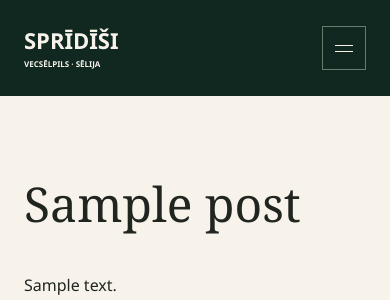
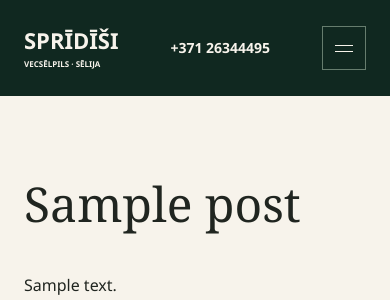
Before and after one commit to AigarsAvotins/spridisi.com, a WordPress theme: template page.php in a window 390 px wide. Shown: the top 300 px of the page. Run offline with PHP 8.4 and a stand-in for WordPress, Linux system fonts and the light colour scheme; the site name, menu and one post (Sample post) are stand-ins, and other content is empty; some libraries are stand-ins or nearby versions.

Commit message:
Change header phone text color to match VECSĒLPILS • SĒLIJA
- Changed .header-contact__text color from var(--deep) to var(--paper)
- Phone number now displays in white/light color matching subtitle text

Co-authored-by: Copilot <223556219+Copilot@users.noreply.github.com>

```diff
--- a/assets/css/main.css
+++ b/assets/css/main.css
@@ -57,7 +57,7 @@ h3 { font-size: 1.75rem; }
 .header-contact { display: flex; flex-wrap: wrap; align-items: center; gap: 0.5rem 0.75rem; order: 2; }
 .header-contact a { display: inline-flex; min-height: 2.75rem; align-items: center; color: inherit; font-size: 0.75rem; text-decoration: none; white-space: nowrap; }
 .header-contact a:hover { text-decoration: underline; }
-.header-contact__text { display: inline-flex; align-items: center; color: var(--deep); font-size: 0.875rem; font-weight: 600; white-space: nowrap; }
+.header-contact__text { display: inline-flex; align-items: center; color: var(--paper); font-size: 0.875rem; font-weight: 600; white-space: nowrap; }
 .logo-selija { display: flex; order: 20; margin-left: 0.75rem; margin-right: 0; flex-shrink: 0; align-items: center; background: red; padding: 0.5rem; }
 .logo-selija__image { height: 2.5rem; width: auto; opacity: 0.85; transition: opacity 200ms ease; }
 .logo-selija:hover .logo-selija__image { opacity: 1; }
```
